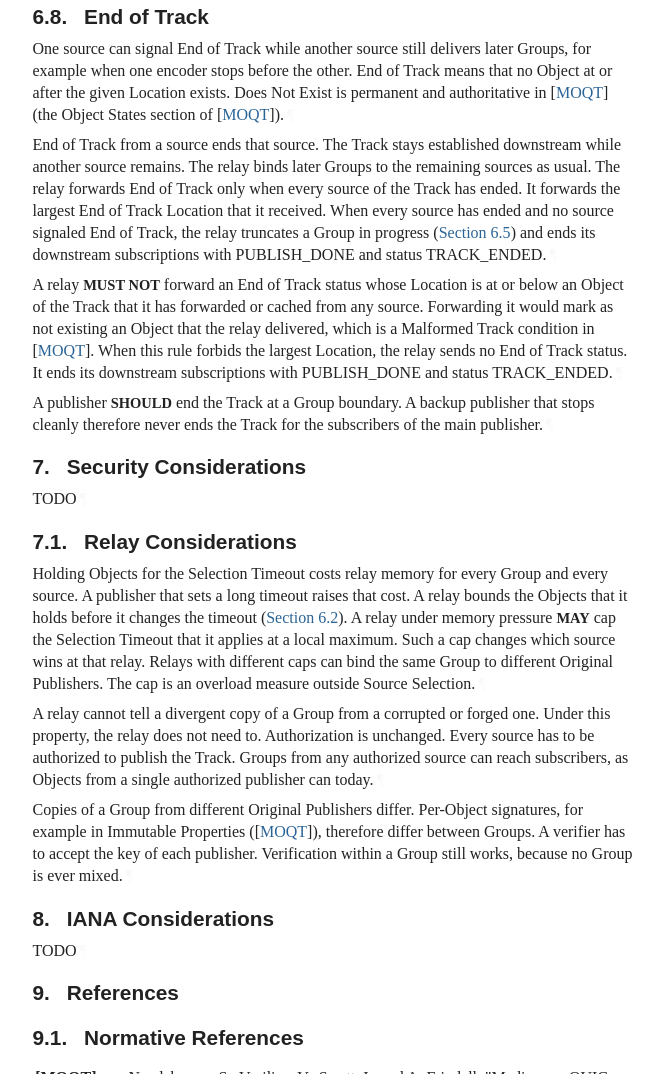
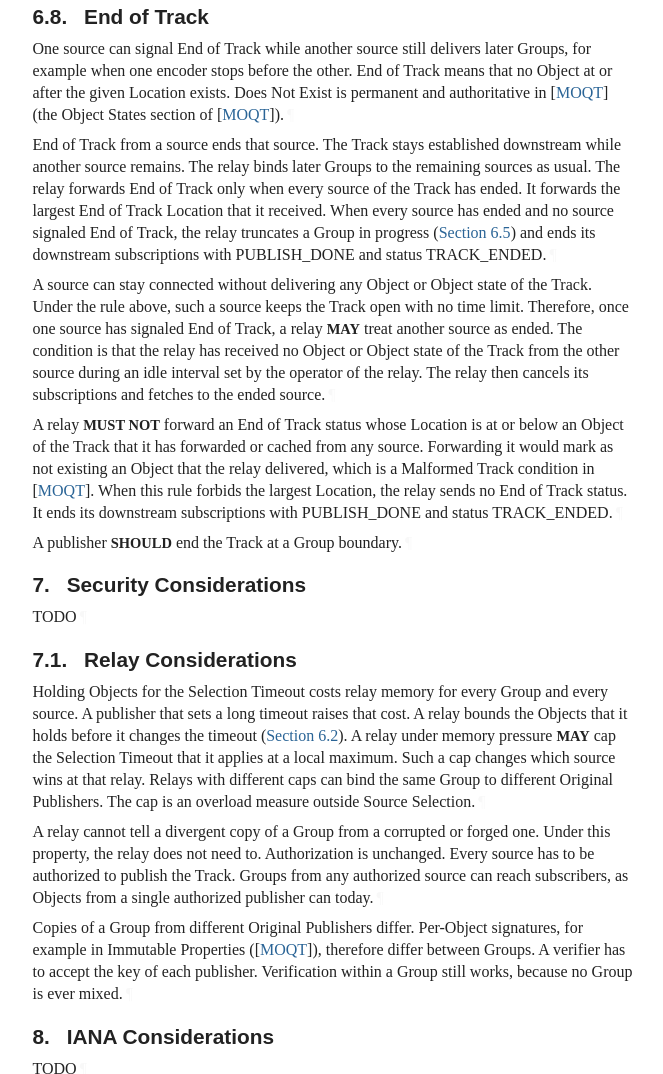
Before and after one commit to gwendalsimon/draft-simon-moq-redundant-publishers, a plain HTML site: page draft-simon-moq-redundant-publishers.html in a window 1280 px wide. Shown: the part 5022-6096 px from the top of the page, without its empty margins (92-755 px from the left). Drawn offline with Linux system fonts and the light colour scheme; a web font is replaced by a local one.

Commit message:
Script updating gh-pages from 45dec16. [ci skip]

```diff
--- a/draft-simon-moq-redundant-publishers.html
+++ b/draft-simon-moq-redundant-publishers.html
@@ -1535,15 +1535,20 @@ source of the Track has ended. It forwards the largest End of Track Location
 that it received. When every source has ended and no source signaled End of
 Track, the relay truncates a Group in progress (<a href="#truncated-groups" class="auto internal xref">Section 6.5</a>) and ends
 its downstream subscriptions with PUBLISH_DONE and status TRACK_ENDED.<a href="#section-6.8-2" class="pilcrow">¶</a></p>
-<p id="section-6.8-3">A relay <span class="bcp14">MUST NOT</span> forward an End of Track status whose Location is at or below
+<p id="section-6.8-3">A source can stay connected without delivering any Object or Object state of the
+Track. Under the rule above, such a source keeps the Track open with no time
+limit. Therefore, once one source has signaled End of Track, a relay <span class="bcp14">MAY</span> treat
+another source as ended. The condition is that the relay has received no Object
+or Object state of the Track from the other source during an idle interval set
+by the operator of the relay. The relay then cancels its subscriptions and
+fetches to the ended source.<a href="#section-6.8-3" class="pilcrow">¶</a></p>
+<p id="section-6.8-4">A relay <span class="bcp14">MUST NOT</span> forward an End of Track status whose Location is at or below
 an Object of the Track that it has forwarded or cached from any source.
 Forwarding it would mark as not existing an Object that the relay delivered,
 which is a Malformed Track condition in <span>[<a href="#MOQT" class="cite xref">MOQT</a>]</span>. When this rule forbids the
 largest Location, the relay sends no End of Track status. It ends its
-downstream subscriptions with PUBLISH_DONE and status TRACK_ENDED.<a href="#section-6.8-3" class="pilcrow">¶</a></p>
-<p id="section-6.8-4">A publisher <span class="bcp14">SHOULD</span> end the Track at a Group boundary. A backup publisher that
-stops cleanly therefore never ends the Track for the subscribers of the main
-publisher.<a href="#section-6.8-4" class="pilcrow">¶</a></p>
+downstream subscriptions with PUBLISH_DONE and status TRACK_ENDED.<a href="#section-6.8-4" class="pilcrow">¶</a></p>
+<p id="section-6.8-5">A publisher <span class="bcp14">SHOULD</span> end the Track at a Group boundary.<a href="#section-6.8-5" class="pilcrow">¶</a></p>
 </section>
 </div>
 </section>
```
Also changed, not shown: index.html (+2 -2 lines), draft-simon-moq-redundant-publishers.txt.
